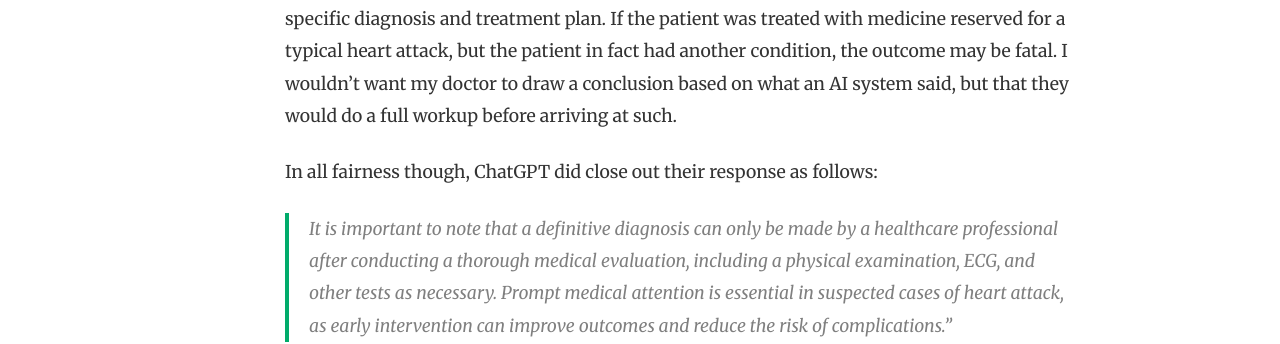
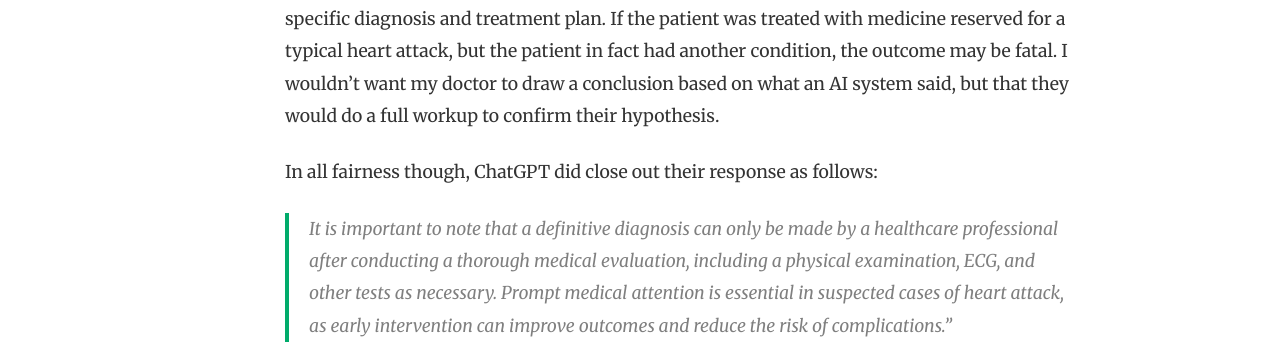
Before and after one commit to slsu0424/slsu0424.github.io, a Jekyll site: the page built from _posts/2023-06-02-test.md, in a window 1280 px wide and 900 px high, scrolled down 2897 px. Shown: the part 382-726 px from the top of the window. Built offline with Jekyll 4.4.1, drawn with Linux system fonts in a browser that asks for light colours; nearby versions of some CDN libraries; comment, search, counter and statistics services are not loaded; some of the changed text lies outside the part shown.

Commit message:
Update 2023-06-02-test.md

```diff
--- a/_posts/2023-06-02-test.md
+++ b/_posts/2023-06-02-test.md
@@ -40,7 +40,7 @@ Great, we have a well-performing system; ChatGPT is returning highly probabilist
 
 Taking a step back and looking at the responses of ChatGPT vs. cardiologist, I thought about which one would be more reassuring if I were a patient.
 
-Let's think about this - if you ever find yourself in the emergency room, you know that physicians conduct a battery of tests before coming to a conclusion.  I don't think this is a bad thing, as the case illustrates that this what an expert diagnostician would do.  I can appreciate the pre-mortem examination technique, as it forces one to think about the implications of a specific diagnosis and treatment plan.  If the patient was treated with medicine reserved for a typical heart attack, but the patient in fact had another condition, the outcome may be fatal.  I wouldn't want my doctor to draw a conclusion based on what an AI system said, but that they would do a full workup before arriving at such.
+Let's think about this - if you ever find yourself in the emergency room, you know that physicians conduct a battery of tests before coming to a conclusion.  I don't think this is a bad thing, as the case illustrates that this what an expert diagnostician would do.  I can appreciate the pre-mortem examination technique, as it forces one to think about the implications of a specific diagnosis and treatment plan.  If the patient was treated with medicine reserved for a typical heart attack, but the patient in fact had another condition, the outcome may be fatal.  I wouldn't want my doctor to draw a conclusion based on what an AI system said, but that they would do a full workup to confirm their hypothesis.
 
 In all fairness though, ChatGPT did close out their response as follows:
 
```
